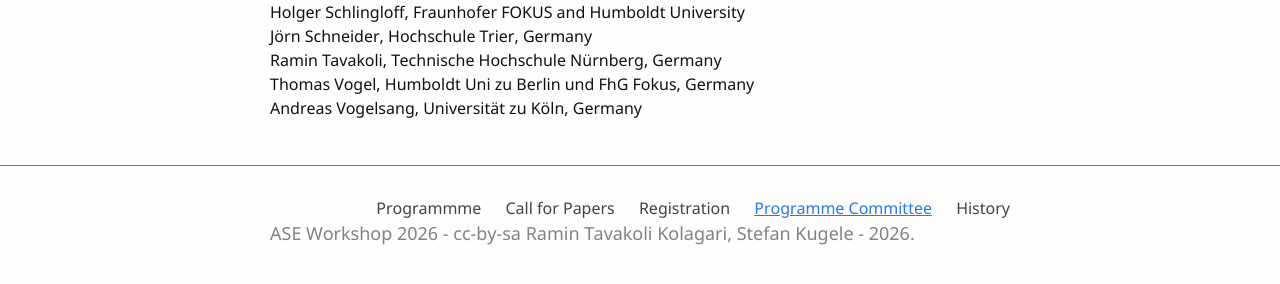
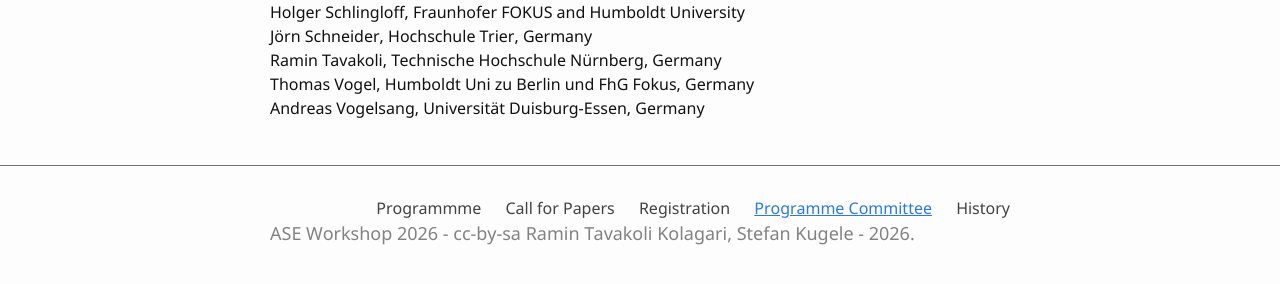
Before and after one commit to ASE-Workshop/2026, a Jekyll site: the page built from 2-programmkomitee.md, in a window 1280 px wide. Shown: the part 379-663 px from the top of the page. Built offline with Jekyll 4.4.1, drawn with Linux system fonts in a browser that asks for light colours.

Commit message:
Update 2-programmkomitee.md

```diff
--- a/2-programmkomitee.md
+++ b/2-programmkomitee.md
@@ -16,4 +16,4 @@ Holger Schlingloff, Fraunhofer FOKUS and Humboldt University \
 Jörn Schneider, Hochschule Trier, Germany \
 Ramin Tavakoli, Technische Hochschule Nürnberg, Germany \
 Thomas Vogel, Humboldt Uni zu Berlin und FhG Fokus, Germany \
-Andreas	Vogelsang, Universität zu Köln, Germany
+Andreas	Vogelsang, Universität Duisburg-Essen, Germany
```
